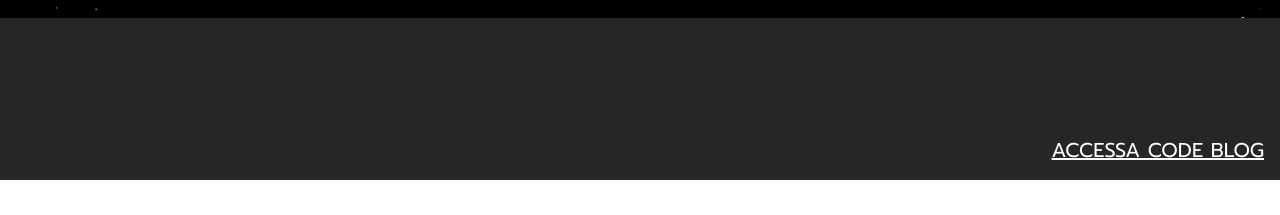
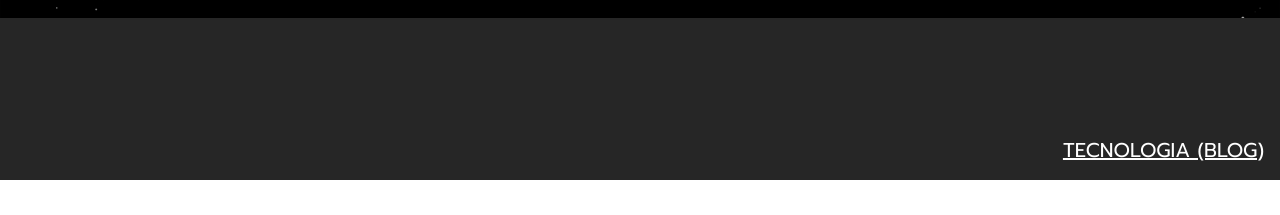
Before and after one commit to Romeusorionaet/romeu-soares-portfolio, a Next.js app: page / in a window 1280 px wide. Shown: the part 782-997 px from the top of the page. Built offline with nearby package versions, Linux system fonts and the light colour scheme; a web font is replaced by a local one.

Commit message:
chore: created a function for translate title

```diff
--- a/src/app/(portfolio)/(home)/page.tsx
+++ b/src/app/(portfolio)/(home)/page.tsx
@@ -29,7 +29,7 @@ export default function Home() {
           <div className="group relative flex items-center justify-end gap-1">
             <Code2Icon className="duration-300 group-focus-within:h-6 group-focus-within:w-6 group-hover:h-6 group-hover:w-6 md:h-0 md:w-0" />
             <Link href="/technology" className="text-base uppercase lg:text-xl">
-              Accessa code Blog
+              Tecnologia (Blog)
             </Link>
           </div>
         </div>
--- a/src/components/header-blog/index.tsx
+++ b/src/components/header-blog/index.tsx
@@ -13,6 +13,7 @@ import { BookOpenText, ChevronDown } from 'lucide-react'
 import { usePathname } from 'next/navigation'
 import { routes } from '@/constants/route'
 import { SelectColorForEachRoute } from '@/utils/select-color-for-each-route'
+import { TitleMap, translateTitle } from '@/utils/translate-title'
 
 export function HeaderBlog() {
   const pathname = usePathname()
@@ -21,7 +22,14 @@ export function HeaderBlog() {
 
   const isInitialPageBLog = routes.includes(pageName)
   const colorTitle = SelectColorForEachRoute(pageName)
-  const title = isInitialPageBLog ? pageName : <BookOpenText size={40} />
+
+  const titleTranslations: TitleMap = {
+    technology: 'Tecnologia',
+  }
+
+  const titleTranslated = translateTitle(pageName, titleTranslations)
+
+  const title = isInitialPageBLog ? titleTranslated : <BookOpenText size={40} />
 
   return (
     <header className="fixed left-0 z-20 flex w-full flex-col items-center gap-8 border-b border-white/50 bg-background px-4 py-4">
--- /dev/null
+++ b/src/utils/translate-title.ts
@@ -0,0 +1,7 @@
+export interface TitleMap {
+  [key: string]: string
+}
+
+export function translateTitle(title: string, translations: TitleMap): string {
+  return translations[title] || title
+}
```
